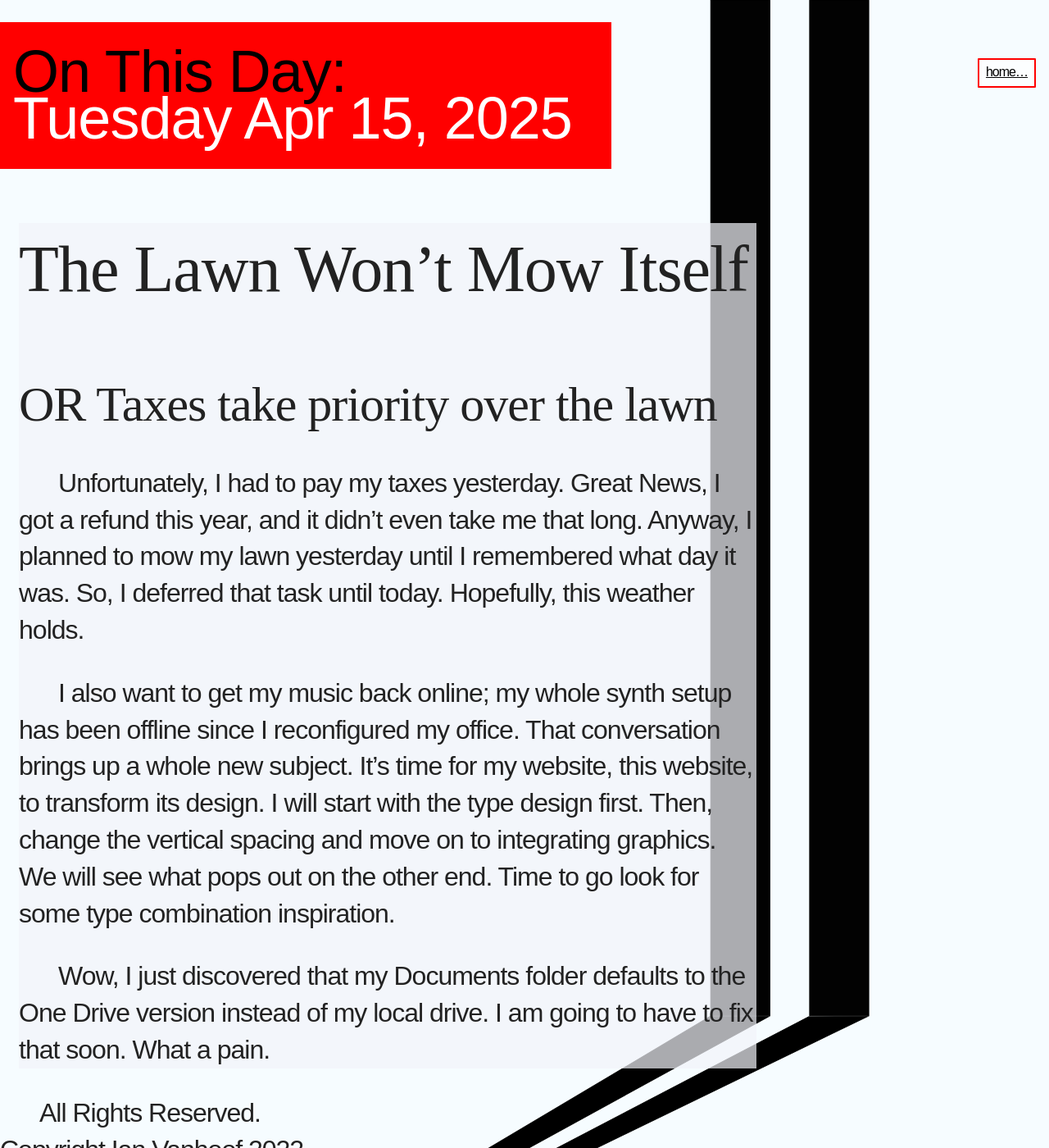
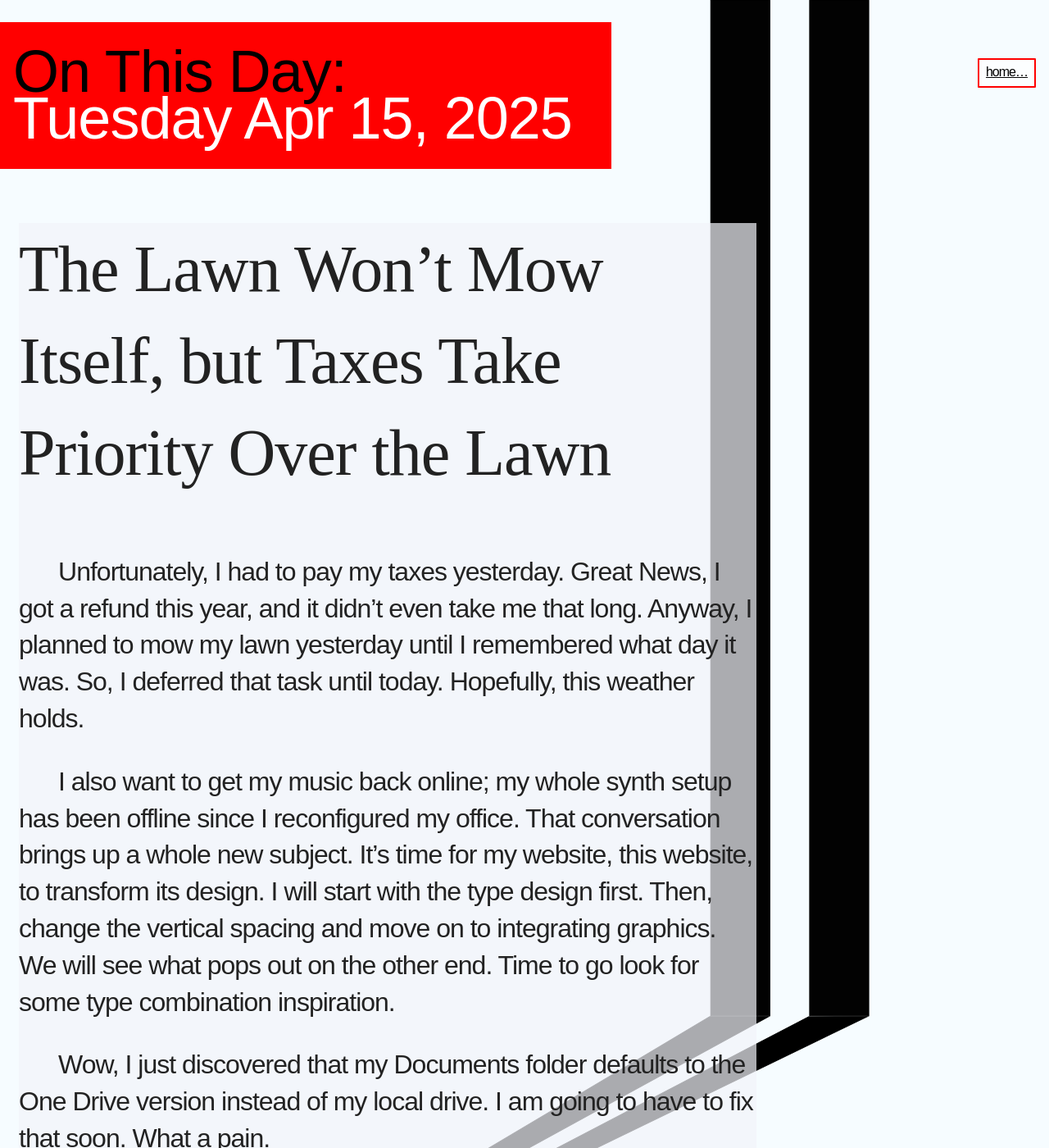
Before and after one commit to ianvanhoof/ianvanhoof.github.io, a Jekyll site: the page built from _posts/2025-4-15-TheLawnWontMowItself.md, in a window 1280 px wide and 1400 px high. Shown: the whole window at 82% size. Built offline with Jekyll 4.4.1, drawn with Linux system fonts in a browser that asks for light colours; some web fonts are replaced; some of the changed text lies outside the part shown.

Commit message:
Post update

```diff
--- a/_layouts/home-page.html
+++ b/_layouts/home-page.html
@@ -56,7 +56,7 @@
                     {% if page.button == 'about-me' %}
                     <a href="#header" title="link to top of page"><p>back to top</p></a>
                 <p>
-                        All Rights Reserved.<br>Copyright Ian Vanhoof 2022
+                        All Rights Reserved.<br>Copyright Ian Vanhoof 2025
                     </p>
                 {% elsif page.button == 'home' %}
                 <a href="#header" title="link to top of page"><p>back to top</p></a>
--- a/_layouts/post.html
+++ b/_layouts/post.html
@@ -32,7 +32,7 @@
                 </section><!-- / wrapper -->
                 <footer>
                     <p>
-                        All Rights Reserved.<br>Copyright Ian Vanhoof 2022
+                        All Rights Reserved.<br>Copyright Ian Vanhoof 2025
                     </p>
                 </footer>
             </body>
--- a/_layouts/type-page.html
+++ b/_layouts/type-page.html
@@ -53,7 +53,7 @@
                     {% if page.button == 'about-me' %}
                     <a href="#header" title="link to top of page"><p>back to top</p></a>
                 <p>
-                        All rights reserved. Copyright Ian Vanhoof 2019
+                        All rights reserved. Copyright Ian Vanhoof 2025
                     </p>
                 {% elsif page.button == 'home' %}
                 <a href="#header" title="link to top of page"><p>back to top</p></a>
--- a/_posts/2025-4-15-TheLawnWontMowItself.md
+++ b/_posts/2025-4-15-TheLawnWontMowItself.md
@@ -3,9 +3,7 @@ title: The Lawn Won't Mow Itself
 layout: post
 ---
 
-# The Lawn Won't Mow Itself
-
-## OR Taxes take priority over the lawn
+# The Lawn Won't Mow Itself, but Taxes Take Priority Over the Lawn
 
 Unfortunately, I had to pay my taxes yesterday. Great News, I got a refund this year, and it didn't even take me that long. Anyway, I planned to mow my lawn yesterday until I remembered what day it was. So, I deferred that task until today. Hopefully, this weather holds.
 
```
